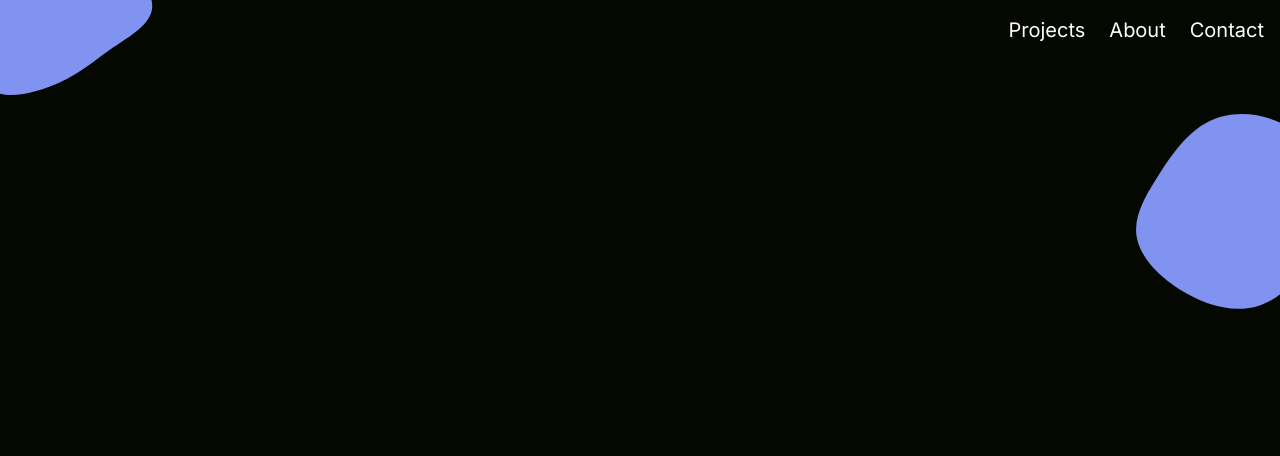
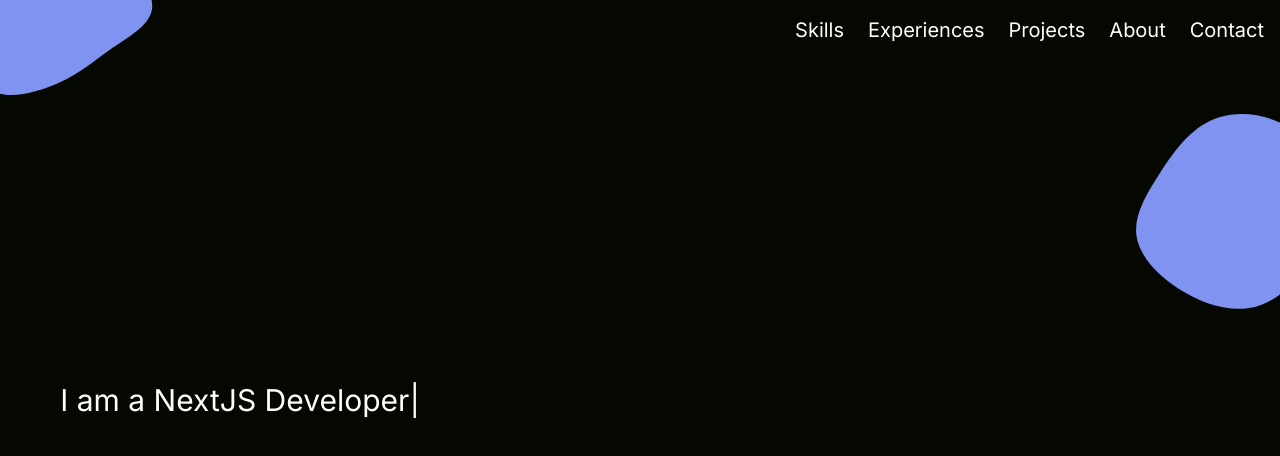
Before and after one commit to mmh-masud-03/new-portfolio, a Next.js app: page / in a window 1280 px wide. Shown: the top 456 px of the page. Built offline with nearby package versions, Linux system fonts and the light colour scheme.

Commit message:
typing animation and parallax added

```diff
--- a/package.json
+++ b/package.json
@@ -9,9 +9,11 @@
     "lint": "next lint"
   },
   "dependencies": {
+    "next": "14.2.4",
     "react": "^18",
     "react-dom": "^18",
-    "next": "14.2.4"
+    "react-parallax": "^3.5.1",
+    "react-type-animation": "^3.2.0"
   },
   "devDependencies": {
     "postcss": "^8",
--- a/src/components/Header.jsx
+++ b/src/components/Header.jsx
@@ -1,11 +1,11 @@
 import Link from "next/link";
-import React from "react";
-
 function Header() {
   return (
     <div className="flex flex-row justify-between items-center">
       <div></div>
       <nav className="flex flex-row gap-x-6 items-center justify-end max-w-[50%] text-xl text-white p-4">
+        <Link href="/services"> Skills </Link>
+        <Link href="/services"> Experiences </Link>
         <Link href="/services"> Projects </Link>
         <Link href="#about"> About </Link>
         <Link href="/contact"> Contact </Link>
--- a/src/components/HeroSection.jsx
+++ b/src/components/HeroSection.jsx
@@ -1,5 +1,5 @@
-import React from "react";
-
+"use client";
+import { TypeAnimation } from "react-type-animation";
 function HeroSection() {
   return (
     <div>
@@ -25,6 +25,25 @@
           transform="translate(100 100)"
         />
       </svg>
+      <TypeAnimation
+        sequence={[
+          "I am a ReactJS Developer",
+          1000,
+          "I am a NextJS Developer",
+          1000,
+          "I am a TailwindCSS Developer",
+          1000,
+          "I am a NodeJS Developer",
+          1000,
+          "I am a MongoDB Developer",
+          1000,
+        ]}
+        speed={260}
+        deletionSpeed={180}
+        preRenderFirstString={true}
+        className="text-white text-3xl absolute top-1/2 left-60 transform -translate-y-1/2 -translate-x-1/2 "
+        repeat={Infinity}
+      />
     </div>
   );
 }
```
Also changed, not shown: 1 other file (tests, documents, lock files or other folders).
